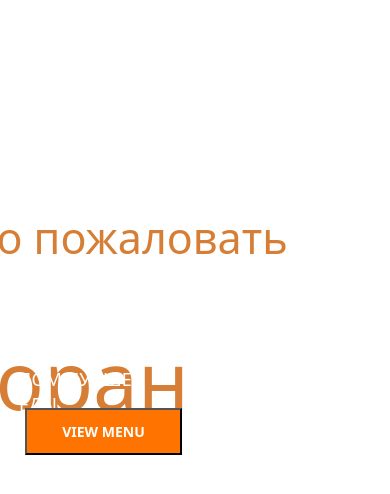
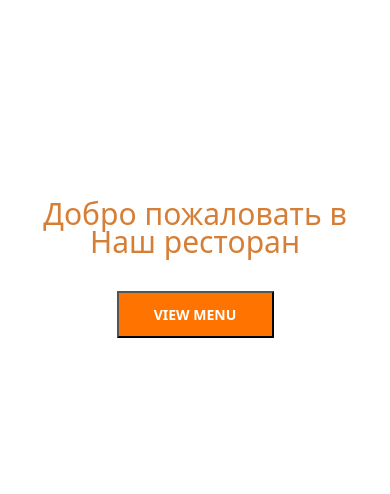
Before and after one commit to VasylKuznyak/HTML-dec2021, a plain HTML site: page hw 7 - restaurant bootstrap/index.html in a window 390 px wide. Shown: the part 58-552 px from the top of the page. Drawn offline with nearby package versions, Linux system fonts and the light colour scheme.

Commit message:
create hw 7 (restaurant)

```diff
--- a/hw 7 - restaurant bootstrap/index.html
+++ b/hw 7 - restaurant bootstrap/index.html
@@ -52,10 +52,10 @@
                 </div>
             </nav>
 
-            <div class="main_part col-6 d-flex flex-column align-items-center">
+            <div class="main_part col-12 d-flex flex-column align-items-center col-lg-6">
                 <h3>Добро пожаловать в</h3>
                 <h1>Наш ресторан</h1>
-                <p>ДОМ ЛУЧШЕЙ ЕДЫ</p>
+                <p class="d-flex d-block align-items-center">ДОМ ЛУЧШЕЙ ЕДЫ</p>
                 <button>VIEW MENU</button>
             </div>
         </div>
--- a/hw 7 - restaurant bootstrap/style.css
+++ b/hw 7 - restaurant bootstrap/style.css
@@ -36,8 +36,6 @@ header {
 .main_part h3 {
     font-style: normal;
     font-weight: normal;
-    width: 430px;
-    height: 57px;
     font-size: 43px;
     line-height: 57px;
     color: #D67E35;
@@ -47,25 +45,45 @@ header {
 .main_part h1 {
     font-style: normal;
     font-weight: normal;
-    width: 556px;
-    height: 85px;
     font-size: 80px;
     line-height: 70px;
     color: #D67E35;
 }
 
 .main_part p {
-    width: 169px;
-    height: 25px;
     font-style: normal;
     font-weight: normal;
     font-size: 18px;
-    line-height: 25px;
+    line-height: 50px;
     color: #FFFFFF;
 }
+
 .main_part p::before,
-.main_part p::after{
+.main_part p::after {
+    content: "";
+    text-align: center;
     width: 61px;
     height: 2px;
     background: #C4C4C4;
+    margin: 10px;
 }
+
+@media screen and (max-width: 1000px) {
+    .main_part p::before,
+    .main_part p::after {
+        display: none;
+    }
+
+    .main_part h1 {
+        font-size: 30px;
+        line-height: 30px;
+    }
+    .main_part p {
+         line-height: 10px;
+    }
+
+    .main_part h3 {
+        font-size: 30px;
+        line-height: 10px;
+    }
+    }
```
